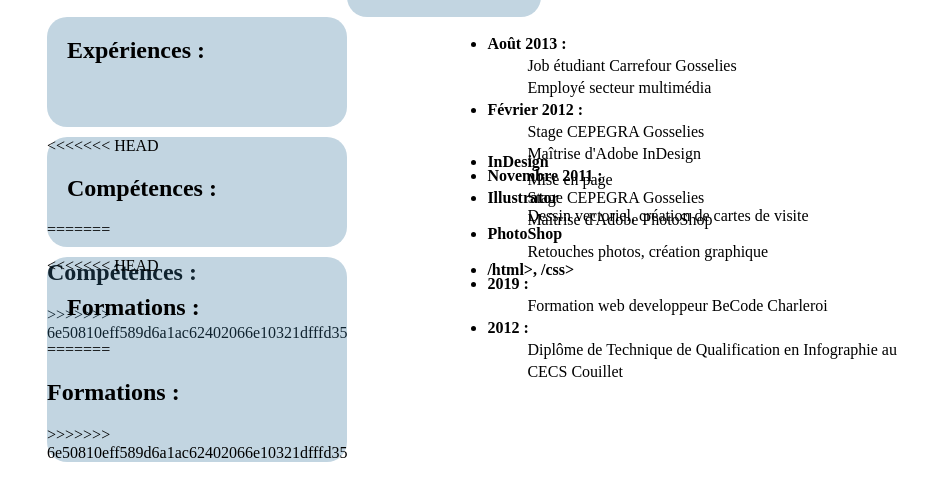
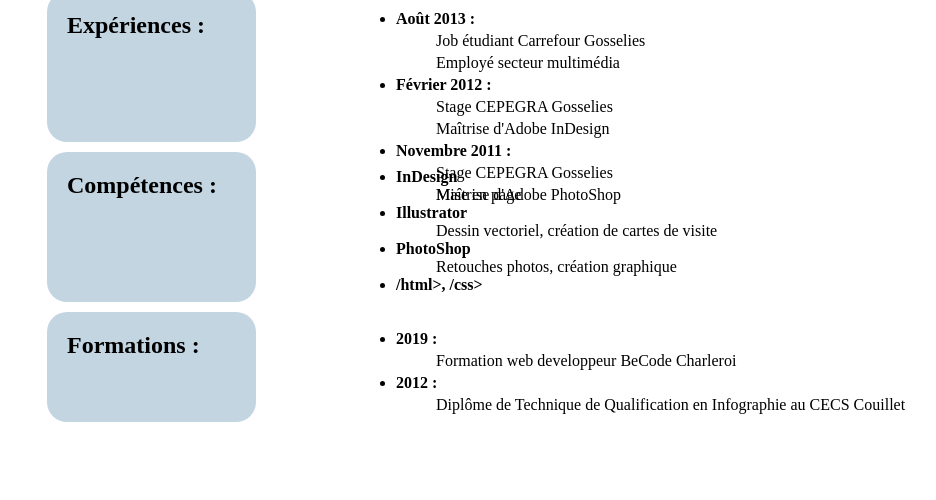
Before and after one commit to Oliwood89/Mon-CV, a plain HTML site: page index.html in a window 1280 px wide. Shown: the part 258-758 px from the top of the page, without its empty margins (160-1096 px from the left). Drawn offline with Linux system fonts and the light colour scheme.

Commit message:
upd classes

```diff
--- a/index.html
+++ b/index.html
@@ -39,11 +39,7 @@
                                 </ul></p>
                         </div>
                         <div class="Compétences">
-<<<<<<< HEAD
                             <h2 class="subtitle">Compétences :</h2>
-=======
-                            <h2>Compétences :</h2>
->>>>>>> 6e50810eff589d6a1ac62402066e10321dfffd35
                         </div>
                         <div class="Description-compétences">
                                     <p><ul>
@@ -57,11 +53,7 @@
                                     </ul></p>
                         </div>
                         <div class="Formation">
-<<<<<<< HEAD
                             <h2 class="subtitle">Formations :</h2>
-=======
-                            <h2>Formations :</h2>
->>>>>>> 6e50810eff589d6a1ac62402066e10321dfffd35
                         </div>
                         <div class="Description-Formation">
                             <p><ul>
```
